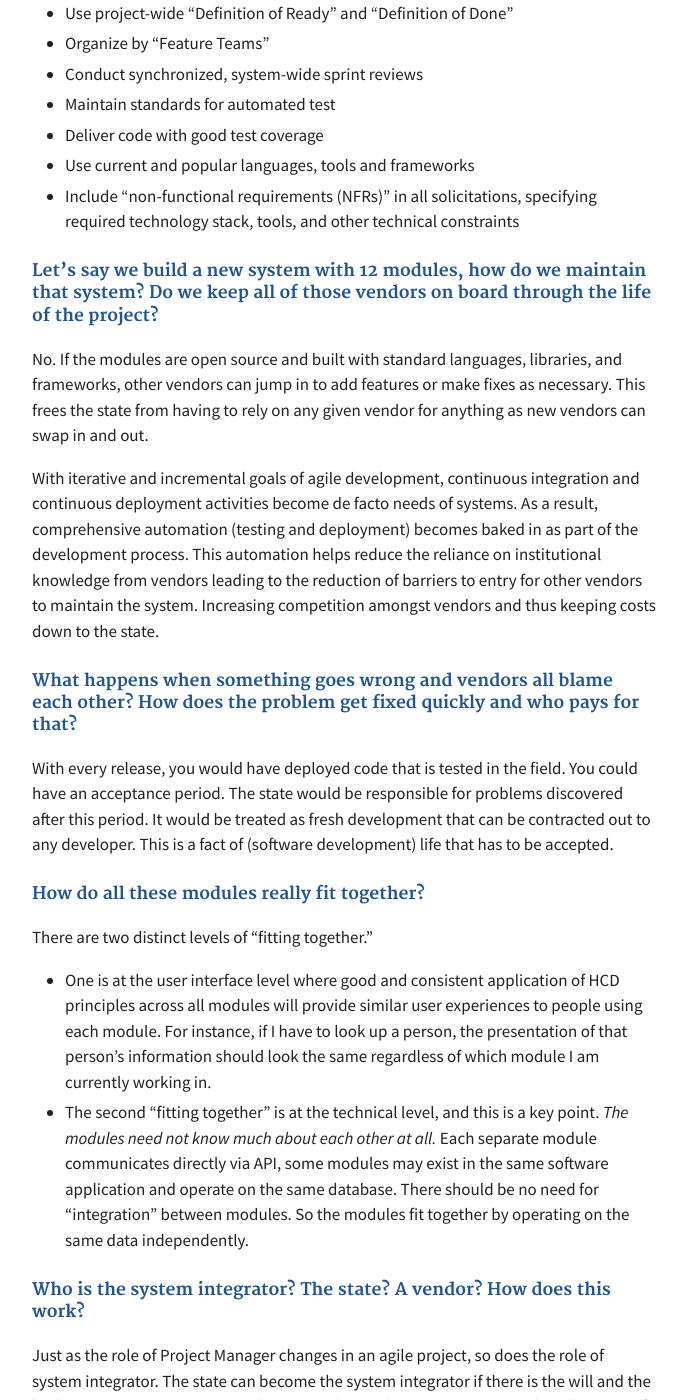
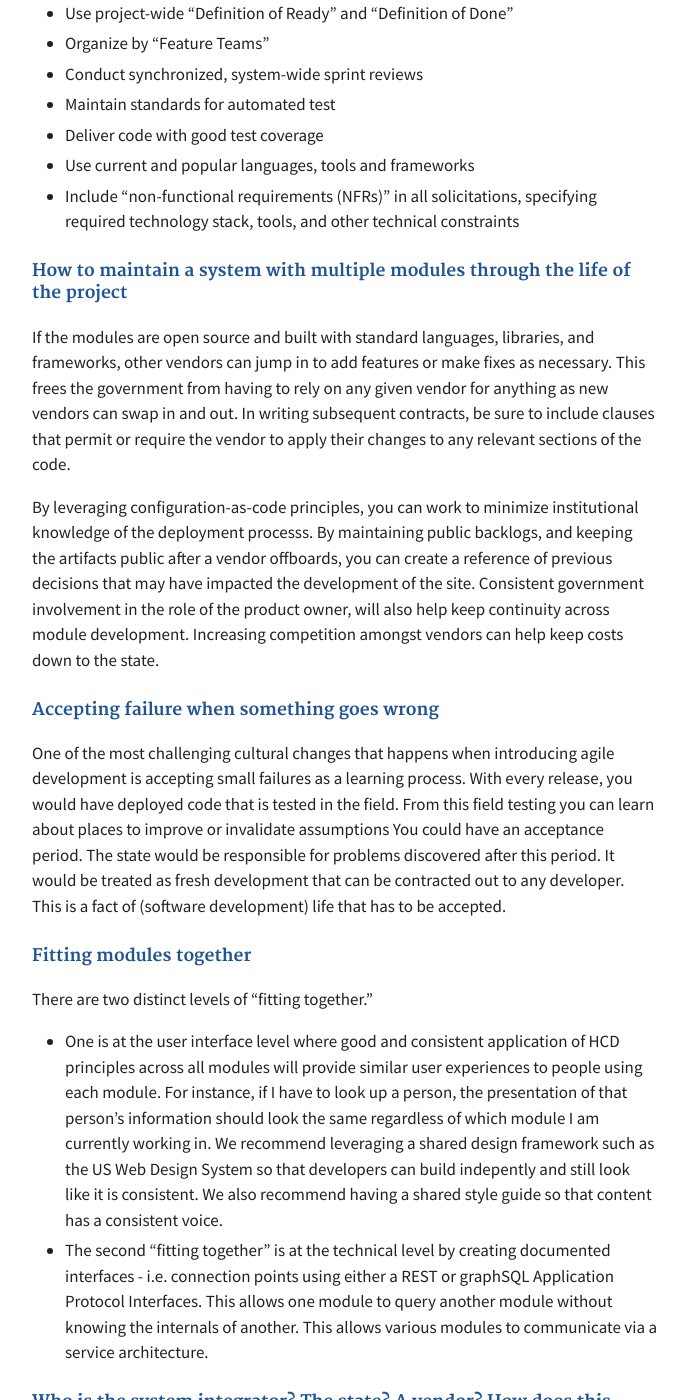
Before and after one commit to 18F/Modular-Contracting-And-Agile-Development, a Jekyll site: the page built from pages/common-questions.md, in a window 1280 px wide and 1400 px high, scrolled down 3110 px. Shown: the whole window, without its empty margins (118-805 px from the left). Built offline with Jekyll 4.4.1, drawn with Linux system fonts in a browser that asks for light colours.

Commit message:
convert faq part II

```diff
--- a/pages/common-questions.md
+++ b/pages/common-questions.md
@@ -84,22 +84,22 @@ You would ensure that the vendors:
 - Use current and popular languages, tools and frameworks
 - Include "non-functional requirements (NFRs)" in all solicitations, specifying required technology stack, tools, and other technical constraints
 
-#### Let’s say we build a new system with 12 modules, how do we maintain that system? Do we keep all of those vendors on board through the life of the project?
+#### How to maintain a system with multiple modules through the life of the project
 
-No. If the modules are open source and built with standard languages, libraries, and frameworks, other vendors can jump in to add features or make fixes as necessary. This frees the state from having to rely on any given vendor for anything as new vendors can swap in and out.
+If the modules are open source and built with standard languages, libraries, and frameworks, other vendors can jump in to add features or make fixes as necessary. This frees the government from having to rely on any given vendor for anything as new vendors can swap in and out. In writing subsequent contracts, be sure to include clauses that permit or require the vendor to apply their changes to any relevant sections of the code.
 
-With iterative and incremental goals of agile development, continuous integration and continuous deployment activities become de facto needs of systems.  As a result, comprehensive automation (testing and deployment) becomes baked in as part of the development process.  This automation helps reduce the reliance on institutional knowledge from vendors leading to the reduction of barriers to entry for other vendors to maintain the system.  Increasing competition amongst vendors and thus keeping costs down to the state.
+By leveraging configuration-as-code principles, you can work to minimize institutional knowledge of the deployment processs. By maintaining public backlogs, and keeping the artifacts public after a vendor offboards, you can create a reference of previous decisions that may have impacted the development of the site. Consistent government involvement in the role of the product owner, will also help keep continuity across module development. Increasing competition amongst vendors can help keep costs down to the state.
 
-#### What happens when something goes wrong and vendors all blame each other? How does the problem get fixed quickly and who pays for that?
+#### Accepting failure when something goes wrong
 
-With every release, you would have deployed code that is tested in the field. You could have an acceptance period. The state would be responsible for problems discovered after this period. It would be treated as fresh development that can be contracted out to any developer. This is a fact of (software development) life that has to be accepted.
+One of the most challenging cultural changes that happens when introducing agile development is accepting small failures as a learning process. With every release, you would have deployed code that is tested in the field. From this field testing you can learn about places to improve or invalidate assumptions You could have an acceptance period. The state would be responsible for problems discovered after this period. It would be treated as fresh development that can be contracted out to any developer. This is a fact of (software development) life that has to be accepted.
 
 
-#### How do all these modules really fit together?
+#### Fitting modules together
 
 There are two distinct levels of "fitting together."
-* One is at the user interface level where good and consistent application of HCD principles across all modules will provide similar user experiences to people using each module. For instance, if I have to look up a person, the presentation of that person’s information should look the same regardless of which module I am currently working in.
-* The second "fitting together" is at the technical level, and this is a key point. _The modules need not know much about each other at all._ Each separate module communicates directly via API, some modules may exist in the same software application and operate on the same database. There should be no need for "integration" between modules. So the modules fit together by operating on the same data independently.
+* One is at the user interface level where good and consistent application of HCD principles across all modules will provide similar user experiences to people using each module. For instance, if I have to look up a person, the presentation of that person’s information should look the same regardless of which module I am currently working in. We recommend leveraging a shared design framework such as the US Web Design System so that developers can  build indepently and still look like it is consistent. We also recommend having a shared style guide so that content has a consistent voice.
+* The second "fitting together" is at the technical level by creating documented interfaces - i.e. connection points using either a REST or graphSQL Application Protocol Interfaces. This allows one module to query another module without knowing the internals of another. This allows various modules to communicate via a service architecture.
 
 #### Who is the system integrator? The state? A vendor? How does this work?
 
```
